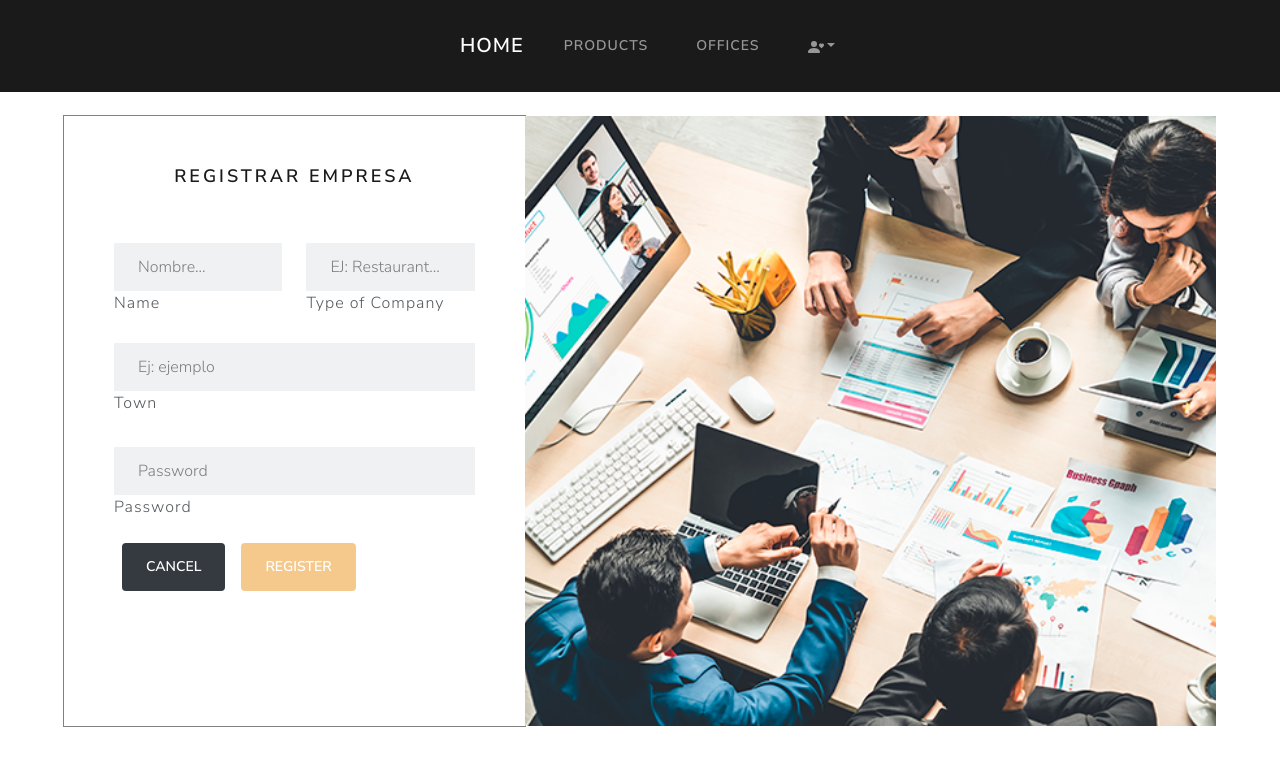
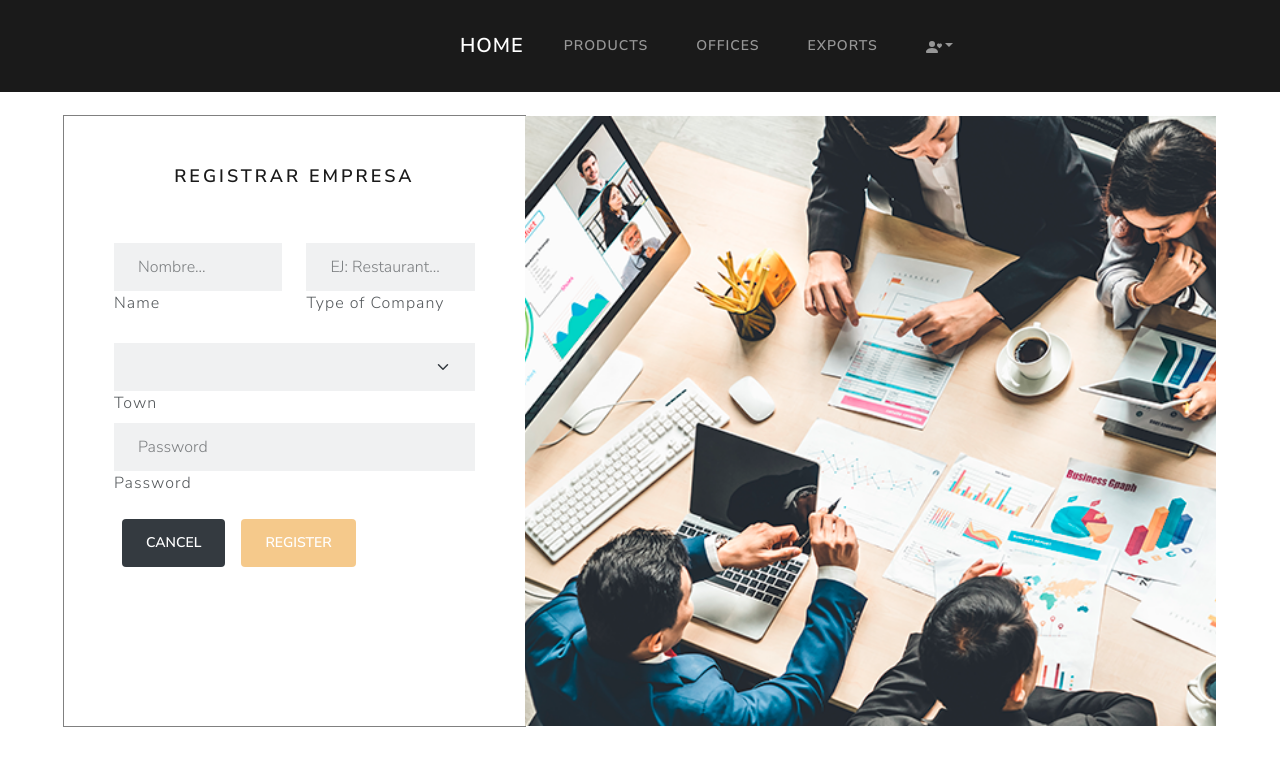
Before and after one commit to fdiaz-2017264/SucursalesEmpresas, an Angular app in the folder SucursalesFront/: page /register in a window 1280 px wide. Shown: the top 766 px of the page. Built offline with nearby package versions, Linux system fonts and the light colour scheme.

Commit message:
Se agrego el select en el register

```diff
--- a/SucursalesFront/src/app/components/login/login.component.html
+++ b/SucursalesFront/src/app/components/login/login.component.html
@@ -31,7 +31,6 @@
             <div class="input">
                 <button [disabled]="!loginForm.form.valid" type="submit" class="btn btn-warning">Login</button>
             </div>
-
   </form>
         <div class="imagen-formulario">
 
--- a/SucursalesFront/src/app/components/navbar/navbar.component.html
+++ b/SucursalesFront/src/app/components/navbar/navbar.component.html
@@ -14,6 +14,9 @@
         </li>
         <li class="nav-item">
           <a class="nav-link"  routerLink="/offices">Offices</a>
+        </li>
+        <li class="nav-item">
+          <a class="nav-link"  routerLink="/offices">Exports</a>
         </li>
         <li class="nav-item dropdown">
           <a class="nav-link dropdown-toggle" data-bs-toggle="dropdown" href="#" role="button" aria-haspopup="true"
--- a/SucursalesFront/src/app/components/register/register.component.html
+++ b/SucursalesFront/src/app/components/register/register.component.html
@@ -38,14 +38,43 @@
     </div>
 
 
-    <div class="form-outline mb-4">
-      <span *ngIf="!town.valid && town.touched" style="color: rgb(247, 126, 40);">
-        Required Field
-    </span>
-      <input [(ngModel)]="company.town" name="town" type="text" #town="ngModel" id="form3Example1m1" class="form-control"
-        placeholder="Ej: ejemplo" required/>
-      <label class="form-label">Town</label>
-    </div>
+    <select [(ngModel)]="company.town" name="town" type="text" #town="ngModel" class="form-select" aria-label="Default select example">
+      <option>Alta Verapaz</option>
+      <option>Baja Verapaz.</option>
+      <option>Chiquimula</option>
+      <option>Petén</option>
+      <option>El Progreso</option>
+      <option>El Quiché</option>
+      <option>Escuintla</option>
+      <option>Guatemala</option>
+      <option>Izabal</option>
+      <option>Jalapa</option>
+      <option>Jutiapa</option>
+      <option>Quetzaltenango</option>
+
+      <option>Retalhuleu</option>
+      <option>Sacatepéquez</option>
+      <option>San Marcos</option>
+      <option>Santa Rosa</option>
+      <option>San Marcos</option>
+      <option>Solola</option>
+      <option>Totonicapán.</option>
+      <option>Zacapa</option>
+    </select>
+    <label class="form-label">Town</label>
+    <br>
+
+
+
+
+
+
+
+
+
+
+
+
 
     <div class="form-outline mb-2">
       <span *ngIf="!password.valid && password.touched" style="color: rgb(247, 126, 40);">
```
Also changed, not shown: SucursalesFront/src/app/components/login/login.component.css (+0 -44 lines), SucursalesFront/src/app/components/register/register.component.css (line endings or trailing spaces).
